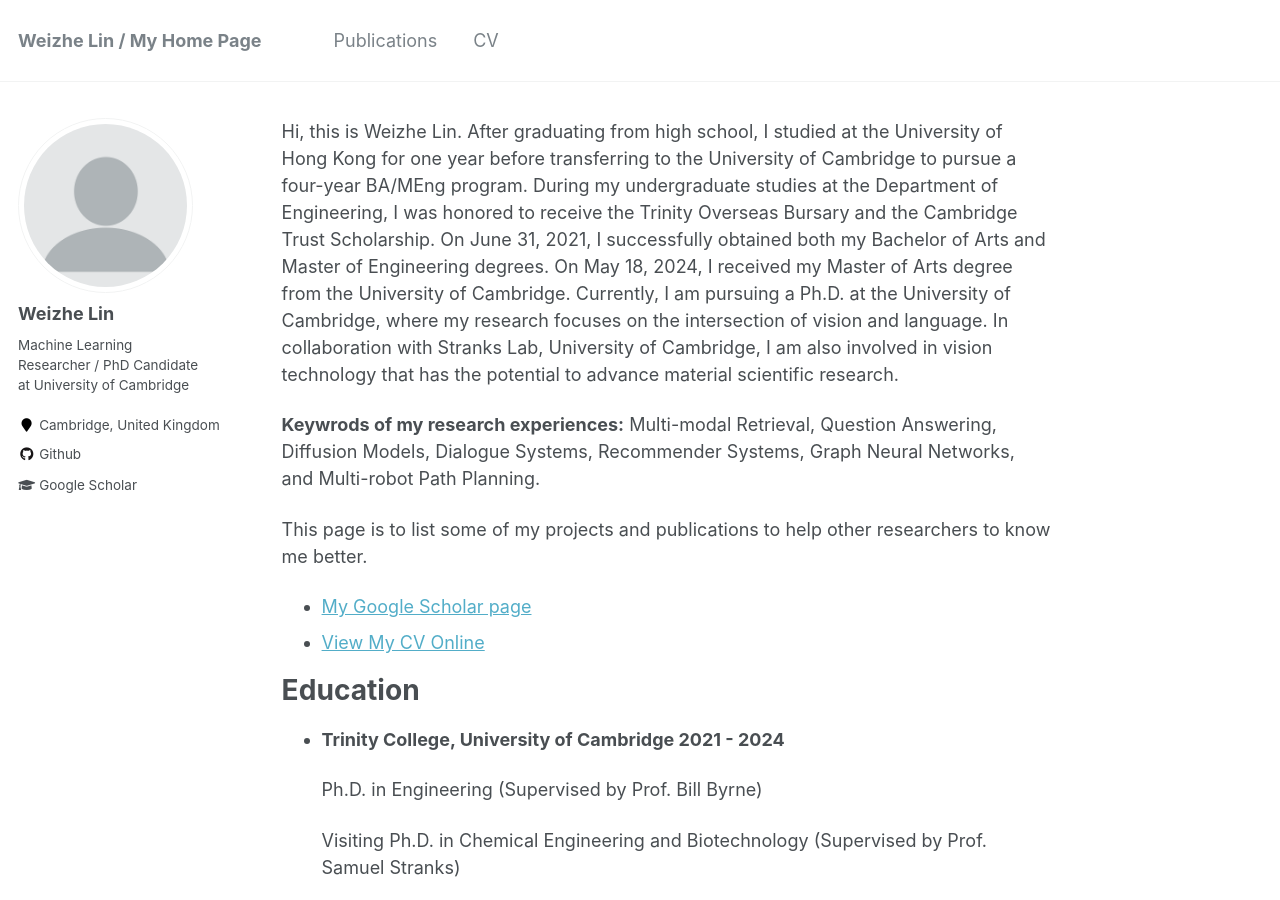
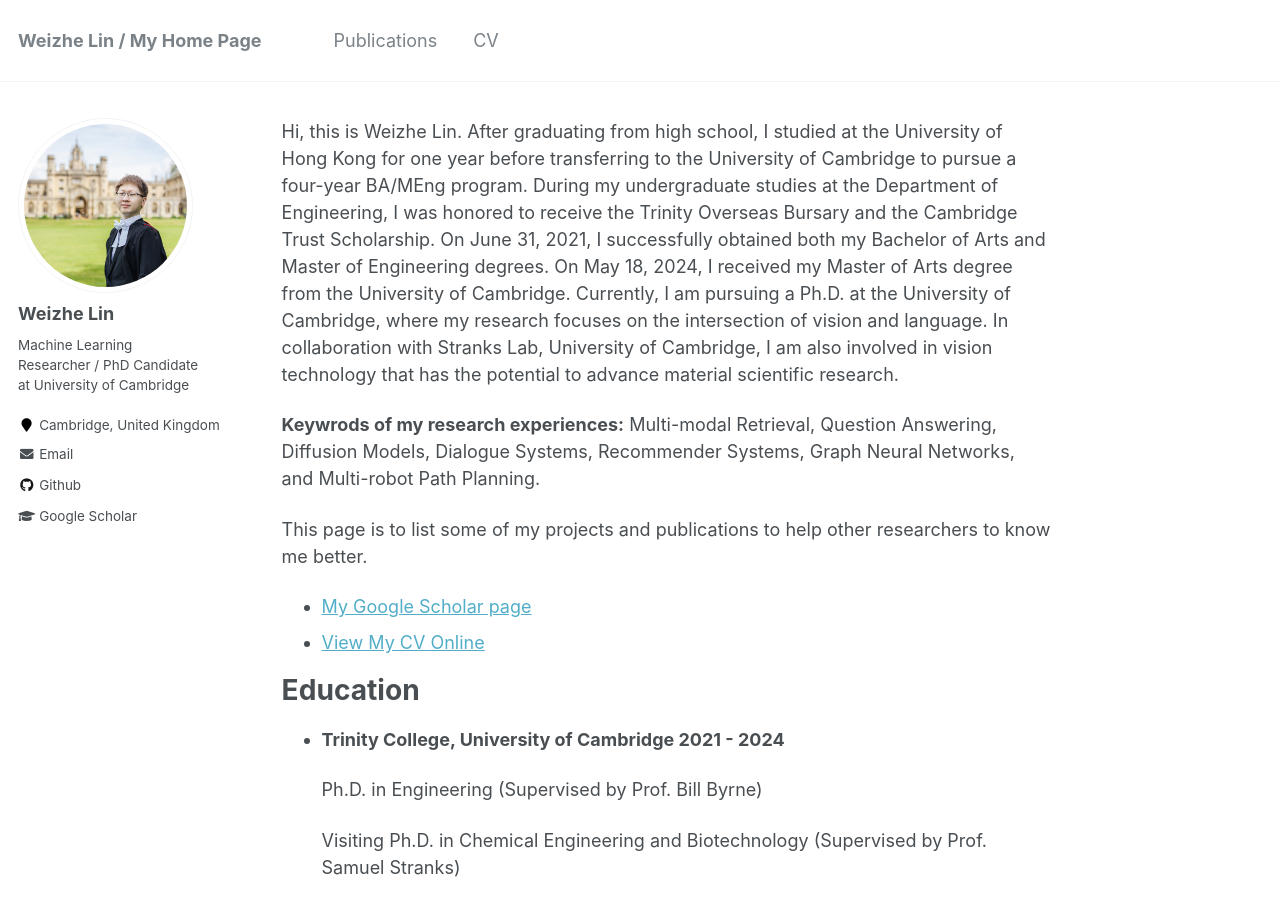
Before and after one commit to LinWeizheDragon/LinWeizheDragon.github.io, a Jekyll site: the page built from index.md, in a window 1280 px wide and 900 px high. Built offline with Jekyll 4.4.1, drawn with Linux system fonts in a browser that asks for light colours; our own code applies the rules of GitHub Pages for plain Markdown files.

Commit message:
Upload profile photo

```diff
--- a/_config.yml
+++ b/_config.yml
@@ -81,13 +81,13 @@ analytics:
 # Site Author
 author:
   name             : "Weizhe Lin"
-  avatar           : "profile.png"
+  avatar           : "profile.jpg"
   bio              : "Machine Learning Researcher / PhD Candidate at University of Cambridge"
   location         : "Cambridge, United Kingdom"
   employer         :
   pubmed           : # "https://www.ncbi.nlm.nih.gov/pubmed/?term=john+snow"
   googlescholar    : "https://scholar.google.com/citations?user=4hMhIecAAAAJ&hl=zh-CN"
-  email            :
+  email            : "wl356@cam.ac.uk"
   researchgate     :  # example: "https://www.researchgate.net/profile/yourprofile"
   uri              :
   bitbucket        :
```
Also changed, not shown: images/profile.jpg (added), images/profile.png (deleted).
